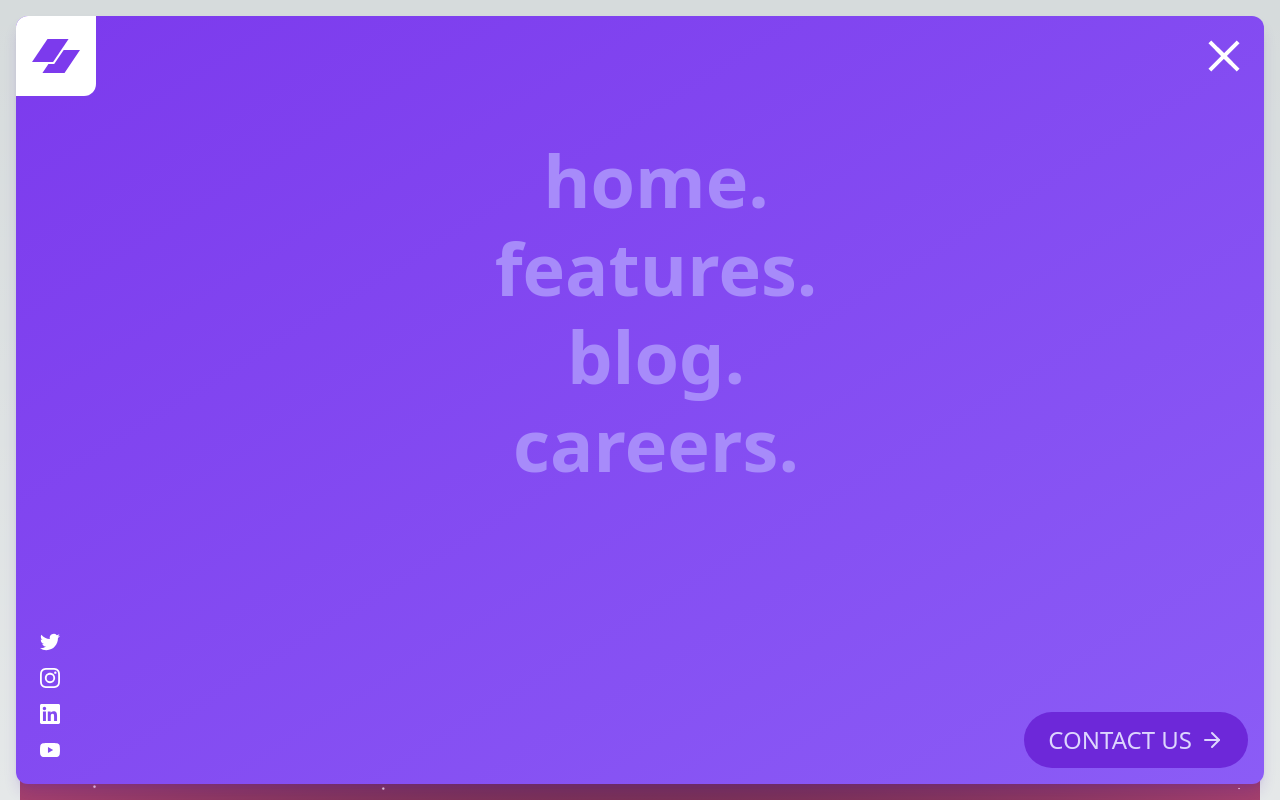
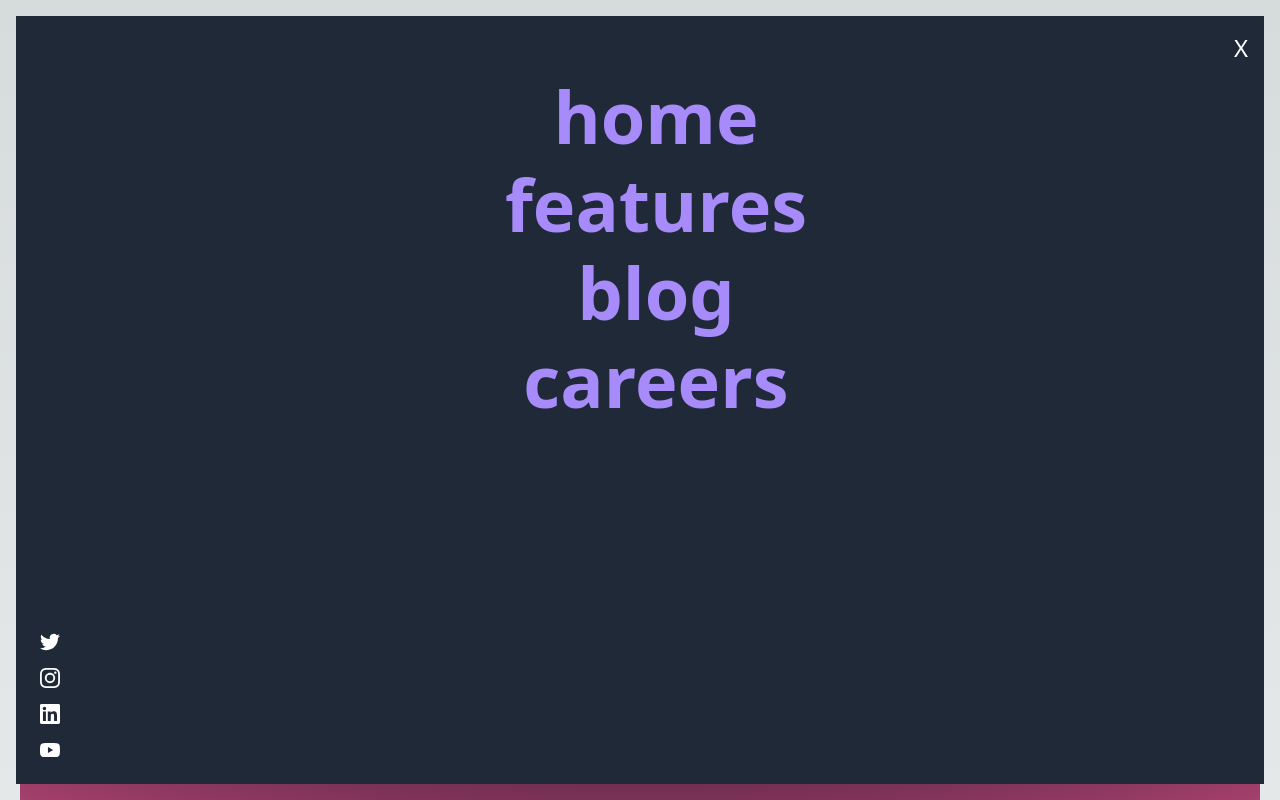
Before and after one commit to Malik12052/Portfolio, a Next.js app: page / in a window 1280 px wide. Both pictures are taken after a click on the button 1224 px from the left and 56 px from the top of the page. Shown: the top 800 px of the page. Built offline with nearby package versions, Linux system fonts and the light colour scheme; a web font is replaced by a local one.

Commit message:
fix for closing menu

```diff
--- a/components/Header.js
+++ b/components/Header.js
@@ -1,9 +1,9 @@
 import { SiInstagram, SiLinkedin, SiTwitter, SiYoutube } from "react-icons/si";
 import React, { useState } from "react";
 import { AnimatePresence, motion } from "framer-motion";
-import { FiArrowRight, FiArrowUpRight } from "react-icons/fi";
+import { FiArrowRight } from "react-icons/fi";
 
-export const Example = () => {
+const Example = () => {
   return (
     <div>
       <Nav />
@@ -17,263 +17,124 @@ const Nav = () => {
   return (
     <>
       <HamburgerButton active={active} setActive={setActive} />
-      <AnimatePresence>{active && <LinksOverlay />}</AnimatePresence>
+      <AnimatePresence>
+        {active && <LinksOverlay setActive={setActive} />}
+      </AnimatePresence>
     </>
   );
 };
 
-const LinksOverlay = () => {
+const LinksOverlay = ({ setActive }) => {
   return (
-    <nav className="fixed right-4 top-4 z-50 h-[calc(100vh_-_32px)] w-[calc(100%_-_32px)] overflow-hidden">
-      <Logo />
-      <LinksContainer />
+    <motion.nav
+      initial={{ opacity: 0, y: -50 }}
+      animate={{ opacity: 1, y: 0 }}
+      exit={{ opacity: 0, y: -50 }}
+      className="fixed right-4 top-4 z-50 h-[calc(100vh_-_32px)] w-[calc(100%_-_32px)] bg-gray-800 p-4"
+    >
+      <button
+        onClick={() => setActive(false)}
+        className="absolute top-4 right-4 text-white text-2xl"
+      >
+        X
+      </button>
+      <LinksContainer setActive={setActive} />
       <FooterCTAs />
-    </nav>
+    </motion.nav>
   );
 };
 
-const LinksContainer = () => {
+const LinksContainer = ({ setActive }) => {
   return (
     <motion.div className="space-y-4 p-12 pl-4 md:pl-20">
-      {LINKS.map((l, idx) => {
-        return (
-          <NavLink key={l.title} href={l.href} idx={idx}>
+      {LINKS.map((l, idx) => (
+        <NavLink key={l.title} href={l.href} setActive={setActive}>
           {l.title}
         </NavLink>
-        );
-      })}
+      ))}
     </motion.div>
   );
 };
 
-const NavLink = ({ children, href, idx }) => {
+const NavLink = ({ children, href, setActive }) => {
   return (
     <motion.a
       initial={{ opacity: 0, y: -8 }}
-      animate={{
-        opacity: 1,
-        y: 0,
-        transition: {
-          delay: 0.75 + idx * 0.125,
-          duration: 0.5,
-          ease: "easeInOut",
-        },
-      }}
+      animate={{ opacity: 1, y: 0 }}
       exit={{ opacity: 0, y: -8 }}
       href={href}
+      onClick={() => setActive(false)}
       className="block text-5xl font-semibold text-violet-400 transition-colors hover:text-violet-50 md:text-7xl"
     >
-      {children}.
-    </motion.a>
-  );
-};
-
-const Logo = () => {
-  return (
-    <motion.a
-      initial={{ opacity: 0, y: -12 }}
-      animate={{
-        opacity: 1,
-        y: 0,
-        transition: { delay: 0.5, duration: 0.5, ease: "easeInOut" },
-      }}
-      exit={{ opacity: 0, y: -12 }}
-      href="#"
-      className="grid h-20 w-20 place-content-center rounded-br-xl rounded-tl-xl bg-white transition-colors hover:bg-violet-50"
-    >
-      <svg
-        width="50"
-        height="39"
-        viewBox="0 0 50 39"
-        fill="none"
-        xmlns="http://www.w3.org/2000/svg"
-        className="fill-violet-600"
-      >
-        <path
-          d="M16.4992 2H37.5808L22.0816 24.9729H1L16.4992 2Z"
-          stopColor="#FFFFFF"
-        ></path>
-        <path
-          d="M17.4224 27.102L11.4192 36H33.5008L49 13.0271H32.7024L23.2064 27.102H17.4224Z"
-          stopColor="#FFFFFF"
-        ></path>
-      </svg>
+      {children}
     </motion.a>
   );
 };
 
 const HamburgerButton = ({ active, setActive }) => {
   return (
-    <>
-      <motion.div
-        initial={false}
-        animate={active ? "open" : "closed"}
-        variants={UNDERLAY_VARIANTS}
-        style={{ top: 16, right: 16 }}
-        className="fixed z-50 rounded-xl bg-gradient-to-br from-violet-600 to-violet-500 shadow-lg shadow-violet-800/20"
-      />
-
     <motion.button
       initial={false}
       animate={active ? "open" : "closed"}
-        onClick={() => setActive((pv) => !pv)}
-        className={`group fixed right-4 top-4 z-50 h-20 w-20 bg-white/0 transition-all hover:bg-white/20 ${
+      onClick={() => setActive(!active)}
+      className={`group fixed right-4 top-4 z-50 h-20 w-20 bg-gray-900 text-white transition-all ${
         active ? "rounded-bl-xl rounded-tr-xl" : "rounded-xl"
       }`}
     >
-        <motion.span
-          variants={HAMBURGER_VARIANTS.top}
+      <motion.div
         className="absolute block h-1 w-10 bg-white"
-          style={{ y: "-50%", left: "50%", x: "-50%" }}
+        style={{
+          transform: active ? "rotate(45deg)" : "rotate(0deg)",
+          top: "50%",
+          left: "50%",
+          transformOrigin: "center",
+        }}
       />
-        <motion.span
-          variants={HAMBURGER_VARIANTS.middle}
+      <motion.div
         className="absolute block h-1 w-10 bg-white"
-          style={{ left: "50%", x: "-50%", top: "50%", y: "-50%" }}
-        />
-        <motion.span
-          variants={HAMBURGER_VARIANTS.bottom}
-          className="absolute block h-1 w-5 bg-white"
-          style={{ x: "-50%", y: "50%" }}
+        style={{
+          transform: active ? "rotate(-45deg)" : "rotate(0deg)",
+          top: "50%",
+          left: "50%",
+          transformOrigin: "center",
+        }}
       />
     </motion.button>
-    </>
   );
 };
 
 const FooterCTAs = () => {
   return (
-    <>
     <div className="absolute bottom-6 left-6 flex gap-4 md:flex-col">
-        {SOCIAL_CTAS.map((l, idx) => {
-          return (
+      {SOCIAL_CTAS.map((l, idx) => (
         <motion.a
           key={idx}
           href={l.href}
           initial={{ opacity: 0, y: -8 }}
-              animate={{
-                opacity: 1,
-                y: 0,
-                transition: {
-                  delay: 1 + idx * 0.125,
-                  duration: 0.5,
-                  ease: "easeInOut",
-                },
-              }}
+          animate={{ opacity: 1, y: 0 }}
           exit={{ opacity: 0, y: -8 }}
+          className="text-xl text-white transition-colors hover:text-violet-300"
         >
-              <l.Component className="text-xl text-white transition-colors hover:text-violet-300" />
+          <l.Component />
         </motion.a>
-          );
-        })}
+      ))}
     </div>
-
-      <motion.button
-        initial={{ opacity: 0, y: 8 }}
-        animate={{
-          opacity: 1,
-          y: 0,
-          transition: {
-            delay: 1.125,
-            duration: 0.5,
-            ease: "easeInOut",
-          },
-        }}
-        exit={{ opacity: 0, y: 8 }}
-        className="absolute bottom-2 right-2 flex items-center gap-2 rounded-full bg-violet-700 px-3 py-3 text-4xl uppercase text-violet-200 transition-colors hover:bg-white hover:text-violet-600 md:bottom-4 md:right-4 md:px-6 md:text-2xl"
-      >
-        <span className="hidden md:block">contact us</span> <FiArrowRight />
-      </motion.button>
-    </>
   );
 };
 
 const LINKS = [
-  {
-    title: "home",
-    href: "#",
-  },
-  {
-    title: "features",
-    href: "#",
-  },
-  {
-    title: "blog",
-    href: "#",
-  },
-  {
-    title: "careers",
-    href: "#",
-  },
+  { title: "home", href: "#" },
+  { title: "features", href: "#" },
+  { title: "blog", href: "#" },
+  { title: "careers", href: "#" },
 ];
 
 const SOCIAL_CTAS = [
-  {
-    Component: SiTwitter,
-    href: "#",
-  },
-  {
-    Component: SiInstagram,
-    href: "#",
-  },
-  {
-    Component: SiLinkedin,
-    href: "#",
-  },
-  {
-    Component: SiYoutube,
-    href: "#",
-  },
+  { Component: SiTwitter, href: "#" },
+  { Component: SiInstagram, href: "#" },
+  { Component: SiLinkedin, href: "#" },
+  { Component: SiYoutube, href: "#" },
 ];
 
-const UNDERLAY_VARIANTS = {
-  open: {
-    width: "calc(100% - 32px)",
-    height: "calc(100vh - 32px)",
-    transition: { type: "spring", mass: 3, stiffness: 400, damping: 50 },
-  },
-  closed: {
-    width: "80px",
-    height: "80px",
-    transition: {
-      delay: 0.75,
-      type: "spring",
-      mass: 3,
-      stiffness: 400,
-      damping: 50,
-    },
-  },
-};
 
-const HAMBURGER_VARIANTS = {
-  top: {
-    open: {
-      rotate: ["0deg", "0deg", "45deg"],
-      top: ["35%", "50%", "50%"],
-    },
-    closed: {
-      rotate: ["45deg", "0deg", "0deg"],
-      top: ["50%", "50%", "35%"],
-    },
-  },
-  middle: {
-    open: {
-      rotate: ["0deg", "0deg", "-45deg"],
-    },
-    closed: {
-      rotate: ["-45deg", "0deg", "0deg"],
-    },
-  },
-  bottom: {
-    open: {
-      rotate: ["0deg", "0deg", "45deg"],
-      bottom: ["35%", "50%", "50%"],
-      left: "50%",
-    },
-    closed: {
-      rotate: ["45deg", "0deg", "0deg"],
-      bottom: ["50%", "50%", "35%"],
-      left: "calc(50% + 10px)",
-    },
-  },
-};
+export default Example;
--- a/pages/index.js
+++ b/pages/index.js
@@ -1,4 +1,4 @@
-import {Example} from '../components/Header';
+import Example from '../components/Header';
 import {AuroraHero} from '../components/Hero';
   import {RevealBento} from '../components/RevealBento';
 
```
Lines whose indentation alone changed are shown as unchanged.
